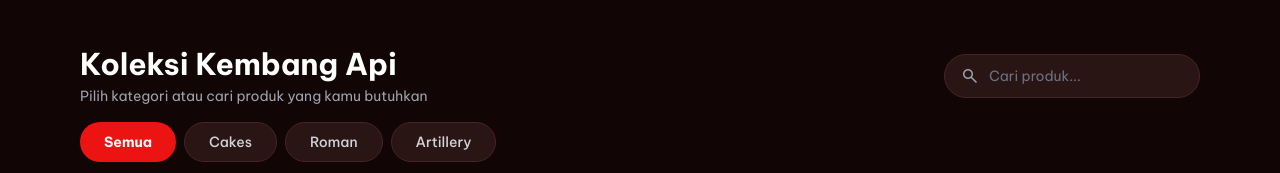
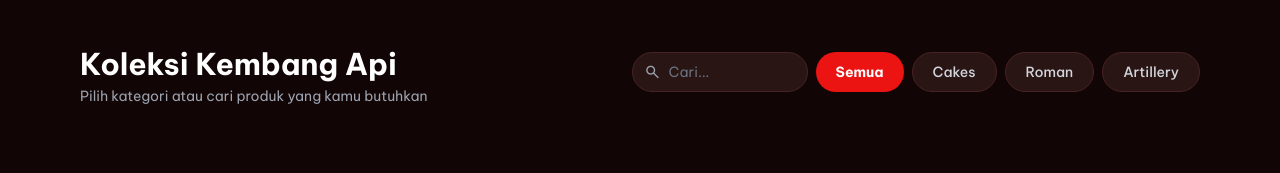
Before and after one commit to Yokiru/anggi, a website: page index.html in a window 1280 px wide. Shown: the part 633-806 px from the top of the page. Drawn offline with nearby package versions, Linux system fonts and the light colour scheme; no server answers.

Commit message:
Put search and filter buttons side by side

```diff
--- a/index.html
+++ b/index.html
@@ -166,29 +166,27 @@
     <!-- Katalog -->
     <div class="w-full max-w-[1440px] mx-auto px-4 py-12 lg:px-20" id="katalog">
         <div class="flex flex-col gap-6">
-            <div class="flex flex-col gap-4">
-                <div class="flex flex-col md:flex-row md:items-center justify-between gap-4">
-                    <div>
-                        <h2 class="text-2xl md:text-3xl font-bold text-white mb-1">Koleksi Kembang Api</h2>
-                        <p class="text-gray-400 text-sm">Pilih kategori atau cari produk yang kamu butuhkan</p>
-                    </div>
-                    <div class="relative">
+            <div class="flex flex-col md:flex-row md:items-center justify-between gap-4">
+                <div>
+                    <h2 class="text-2xl md:text-3xl font-bold text-white mb-1">Koleksi Kembang Api</h2>
+                    <p class="text-gray-400 text-sm">Pilih kategori atau cari produk yang kamu butuhkan</p>
+                </div>
+                <div class="flex items-center gap-2 overflow-x-auto pb-2 scrollbar-hide">
+                    <div class="relative shrink-0">
                         <span
-                            class="material-symbols-outlined absolute left-4 top-1/2 -translate-y-1/2 text-gray-400 text-[20px]">search</span>
-                        <input type="text" id="searchInput" placeholder="Cari produk..."
-                            class="w-full md:w-64 pl-11 pr-4 h-11 bg-surface-dark border border-[#482323] rounded-full text-white text-sm focus:border-primary focus:outline-none"
+                            class="material-symbols-outlined absolute left-3 top-1/2 -translate-y-1/2 text-gray-400 text-[18px]">search</span>
+                        <input type="text" id="searchInput" placeholder="Cari..."
+                            class="w-32 md:w-44 pl-9 pr-3 h-10 bg-surface-dark border border-[#482323] rounded-full text-white text-sm focus:border-primary focus:outline-none"
                             oninput="searchProducts()">
                     </div>
-                </div>
-                <div class="flex gap-2 overflow-x-auto pb-2 scrollbar-hide">
                     <button onclick="filterProducts('all')" data-filter="all"
-                        class="filter-btn active flex h-10 shrink-0 items-center justify-center rounded-full bg-primary px-6 text-white text-sm font-bold">Semua</button>
+                        class="filter-btn active flex h-10 shrink-0 items-center justify-center rounded-full bg-primary px-5 text-white text-sm font-bold">Semua</button>
                     <button onclick="filterProducts('Cakes')" data-filter="Cakes"
-                        class="filter-btn flex h-10 shrink-0 items-center justify-center rounded-full bg-surface-dark border border-[#482323] px-6 text-gray-300 text-sm font-medium hover:border-primary/50">Cakes</button>
+                        class="filter-btn flex h-10 shrink-0 items-center justify-center rounded-full bg-surface-dark border border-[#482323] px-5 text-gray-300 text-sm font-medium hover:border-primary/50">Cakes</button>
                     <button onclick="filterProducts('Roman')" data-filter="Roman"
-                        class="filter-btn flex h-10 shrink-0 items-center justify-center rounded-full bg-surface-dark border border-[#482323] px-6 text-gray-300 text-sm font-medium hover:border-primary/50">Roman</button>
+                        class="filter-btn flex h-10 shrink-0 items-center justify-center rounded-full bg-surface-dark border border-[#482323] px-5 text-gray-300 text-sm font-medium hover:border-primary/50">Roman</button>
                     <button onclick="filterProducts('Artillery')" data-filter="Artillery"
-                        class="filter-btn flex h-10 shrink-0 items-center justify-center rounded-full bg-surface-dark border border-[#482323] px-6 text-gray-300 text-sm font-medium hover:border-primary/50">Artillery</button>
+                        class="filter-btn flex h-10 shrink-0 items-center justify-center rounded-full bg-surface-dark border border-[#482323] px-5 text-gray-300 text-sm font-medium hover:border-primary/50">Artillery</button>
                 </div>
             </div>
 
```
